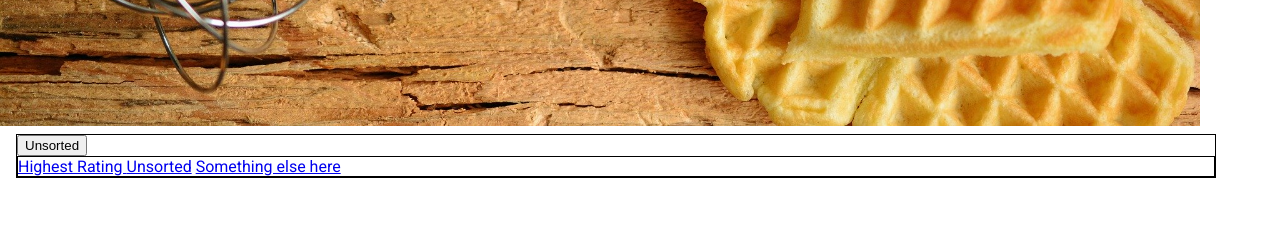
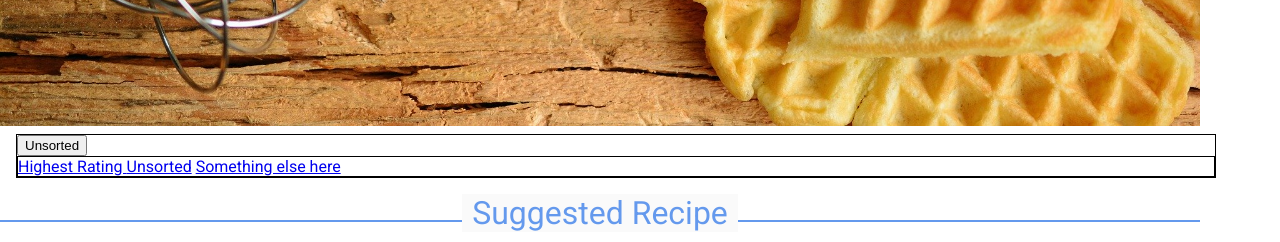
Before and after one commit to Pyleks/Milestone-Project-3, a Flask app: page /recipes in a window 1280 px wide. Shown: the part 710-952 px from the top of the page. Before the commit the page ends 888 px from the top, so only its background shows below. Run offline with Flask 2, Linux system fonts and the light colour scheme; data that the repository does not hold is empty; some libraries are stand-ins or nearby versions.

Commit message:
Added new section - Suggested Recipe

```diff
--- a/static/css/style.css
+++ b/static/css/style.css
@@ -62,6 +62,11 @@ a {
 .bg-blue {
     color: cornflowerblue !important;
 }
+/************ Global Color Scheme ************/
+.txt-blue {
+    color: #6499ed;
+}
+
 /************ Navigation Bar ************/
 .navbar-nav {
     font-size: 1.5em;
@@ -132,6 +137,22 @@ a {
 }
 .no-border {
     margin: 0;
+}
+
+.divider {
+    width: 100%;
+    text-align: center;
+    border-bottom: 2px solid #6499ed;
+    line-height: 0.1em;
+    margin: 10px 0 20px;
+    z-index: -99;
+}
+
+.popular-recipe span {
+    background: #fafafa;
+    padding:0 10px;
+    font-size: 2em;
+    color: ;
 }
 
 /************ PASTRY PAGE CSS ************/
--- a/templates/index.html
+++ b/templates/index.html
@@ -13,11 +13,13 @@
         <div class="col-2">
             <div class="dropdown menu-border">
 
-                <button class="btn btn-secondary dropdown-toggle w-100 no-border" type="button" id="dropdownMenuButton" data-toggle="dropdown" aria-haspopup="true" aria-expanded="false">
+                <button class="btn btn-secondary dropdown-toggle w-100 no-border" type="button" id="dropdownMenuButton"
+                        data-toggle="dropdown" aria-haspopup="true" aria-expanded="false">
                     {{filterName}}
                 </button>
                 <div class="dropdown-menu menu-border" aria-labelledby="dropdownMenuButton">
-                    <a class="dropdown-item" href="{{url_for('sort_by_rating')}}">Highest Rating {% set name = 'Highest Rating' %}</a>
+                    <a class="dropdown-item" href="{{url_for('sort_by_rating')}}">Highest Rating {% set name = 'Highest
+                        Rating' %}</a>
                     <a class="dropdown-item" href="{{url_for('recipes')}}">Unsorted</a>
                     <a class="dropdown-item" href="#">Something else here</a>
                 </div>
@@ -55,6 +57,16 @@
         {% endfor %}
     </div>
 </div>
+
+<section class="suggested-recipes container">
+    <div class="row">
+        <div class="col-12">
+            <div class="divider txt-blue">
+                <h2 class="text-center popular-recipe txt-blue"><span>Suggested Recipe</span></h2>
+            </div>
+        </div>
+    </div>
+</section>
 {% if session.user %}
 <a class="add-button btn btn-outline-dark fas fa-plus icon-size" href="{{url_for('add_pastry')}}" role="button"></a>
 {%endif%}
```
